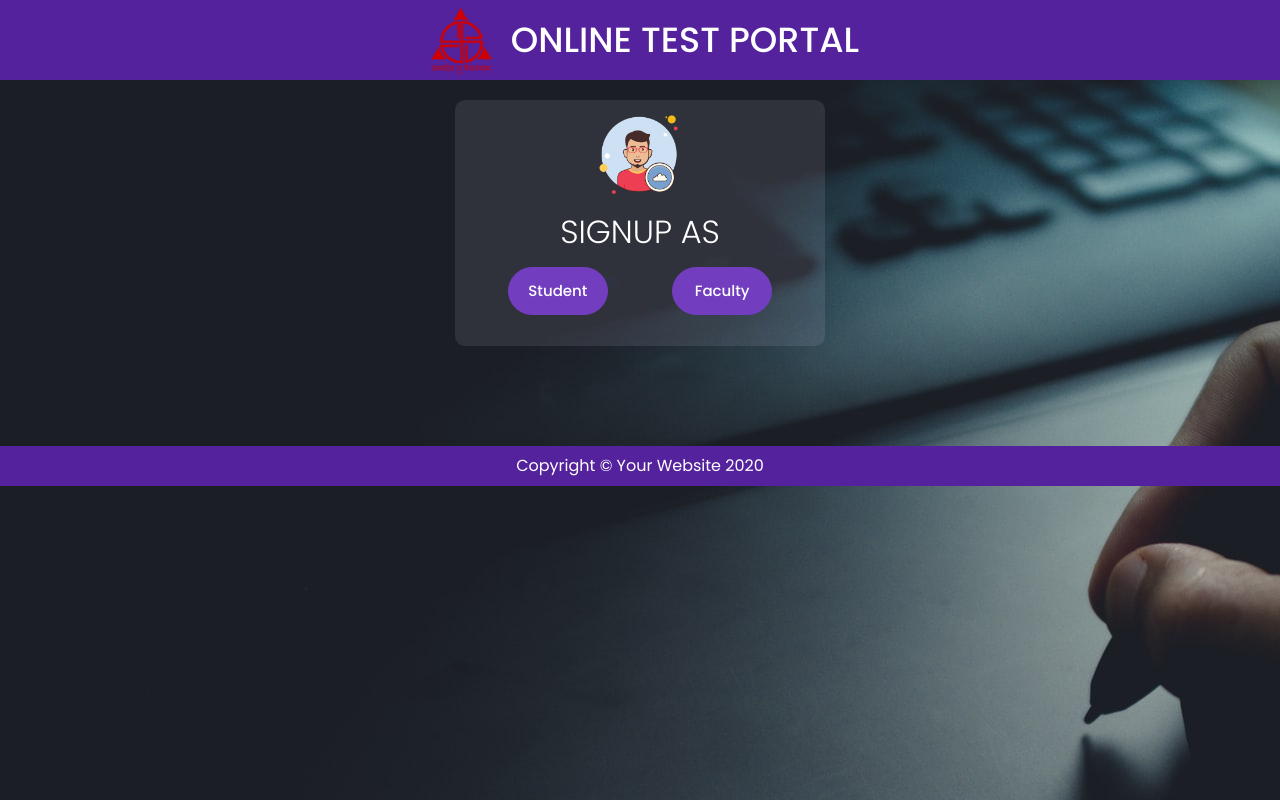
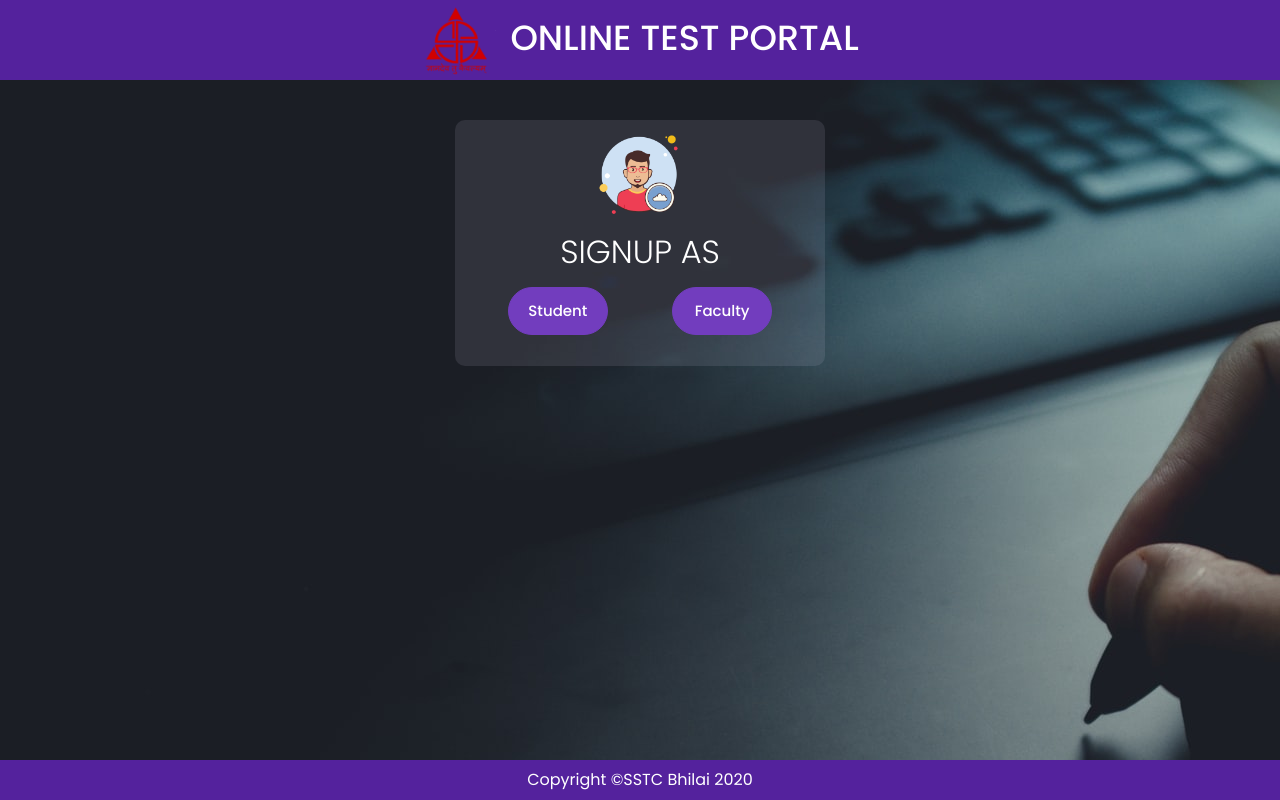
Before and after one commit to Pavan-Kumar122/SSTC_Online_Test_Portal, a Flask app: page /register in a window 1280 px wide. Run offline with Flask 2, Linux system fonts and the light colour scheme; some libraries are stand-ins or nearby versions.

Commit message:
Updated Both Areas.

```diff
--- a/app.py
+++ b/app.py
@@ -384,6 +384,12 @@ def logout():
 @app.route('/student/main', methods=['GET', 'POST'])
 @login_required
 def student_login():
+    if request.method == 'POST':
+        if request.form.get('hide') == '1':
+            s = request.form['stud_profile_name']
+            print(s)
+            return 'hello'
+        return 'got it'
     global time_limit, get_ques, paper, e, set_test_id, time, check
     get_ques = ""
     time_limit = ""
@@ -443,12 +449,16 @@ def showresult():
         print(get_ques)
     if request.method == 'POST':
         sub_ans = []
+        quesno = 0
+        correct = 0
+        wrong = 0
         for ques in get_ques:
             if request.form.get('objective') == 'objective':
                 obj_ans = Questions.query.filter_by(ques_id=request.form.get('id_' + str(ques.ques_id)))
                 user_ans = request.form.get('Obj_option_' + str(ques.ques_no))
                 get_test_id = ques.test_id
                 for result in obj_ans:
+                    quesno += 1
                     if result.obj_ans == user_ans:
                         correct += 1
                     else:
@@ -462,6 +472,8 @@ def showresult():
                                 date_posted=datetime.now(), test_given='Yes')
             db.session.add(obj_result)
             db.session.commit()
+            return render_template('student/redirect.html', attempt=str(correct + wrong), correct=correct,
+                                   marks=correct, outof=quesno)
         else:
             for i in range(0, len(sub_ans)):
                 if sub_ans[i] == "":
@@ -470,7 +482,7 @@ def showresult():
                                      attempted=sub_ans[i], date_posted=datetime.now(), test_given='Yes')
                 db.session.add(subj_result)
                 db.session.commit()
-    return render_template('student/redirect.html')
+            return redirect(url_for('student_login'))
 
 
 @app.route('/exam', methods=['GET', 'POST'])
@@ -486,10 +498,10 @@ def profile():
 
 
 @app.route('/stud_prof_up', methods=['POST'])
-def update_student():
-    image_file = url_for('static', filename='Profile_pics/' + current_user.image_file)
-    stud_name = request.form['csvtuRollNo']
-    return json.dumps(dict(status='col-1'))
+def stud_prof_up():
+    # image_file = url_for('static', filename='Profile_pics/' + current_user.image_file)
+    stud_name = request.form['stud_profile_name']
+    return json.dumps(dict(status='OK'))
 
 
 @app.route('/faculty/main', methods=['GET', 'POST'])
--- a/static/css/style.css
+++ b/static/css/style.css
@@ -3,21 +3,41 @@ body{
   font-family: 'Poppins', sans-serif;
   font-size: 16px;
   color: #ffffff;
+  height: 100vh;
+  margin: 0;
+  padding: 0;
+}
+.main{
+  padding: 0;
+  margin: 0;
+  height: 100vh;
+/* Use vh as a fallback for browsers that do not support Custom Properties */
+  /* height: calc(var(--vh, 1vh) * 100); */
 }
 .heading{
   font-size: 35px;
   font-weight: 500;
   background: #54229d;
   color:#fff;
+  height: 10%;
+  margin: 0 auto;
+  text-align: center;
 }
-.head{
-  margin-left: 5px;
-  margin-right: 5px;
+.head-image, .head-title{
+  margin: 0 5px;
 }
+
 .login-container{
-  height: auto;
+  min-height: 85%;
+  margin: 0 auto;
+
+}
+
+.login-wrapper{
   width: 100%;
-  margin-top: 20px;
+  margin: 0 auto;
+  padding-top: 40px;
+  padding-bottom: 40px;
 
 }
 .login-form{
@@ -92,8 +112,6 @@ body{
   border: white 2px solid;
   font-size: 18px;
   color:#fff;
-
-
 }
 
 .btn3{
@@ -104,7 +122,65 @@ body{
 
 .footer{
   background: #54229d;
-  margin-top:100px;
+  margin: 0 auto;
   color:#fff;
-  height: 40px;
+  height: 5%;
+  text-align: center;
+  line-height: 5vh;
 }
+
+@media screen and (max-width: 480px){
+
+   body, .main{
+    height: 100vh;
+    /* Use vh as a fallback for browsers that do not support Custom Properties */
+    height: calc(var(--vh, 1vh) * 100);
+   }
+   .head-image{
+     height: 10px;
+   }
+   .head-title{
+     font-size: 25px;
+   }
+   .login-form{
+     width: 350px;
+   }
+   .btn2{
+    margin-right: 20px;
+    margin-left: 20px;
+    width: 100px;
+  }
+
+}
+
+@media screen and (max-width: 425px){
+  .login-form{
+    width: 300px;
+  }
+  .head-title{
+    font-size: 24px;
+  }
+  .btn2{
+    margin-right: 15px;
+    margin-left: 15px;
+    width: 90px;
+  }
+
+}
+@media screen and (max-width: 380px){
+  .login-form{
+    width: 300px;
+  }
+  .head-title{
+    font-size: 20px;
+  }
+  .head-title, .head-image{
+    margin: auto 0;
+  }
+  .btn2{
+    margin-right: 5px;
+    margin-left: 5px;
+    width: 85px;
+  }
+
+}
--- a/templates/register.html
+++ b/templates/register.html
@@ -9,17 +9,30 @@
         integrity="sha384-ggOyR0iXCbMQv3Xipma34MD+dH/1fQ784/j6cY/iJTQUOhcWr7x9JvoRxT2MZw1T" crossorigin="anonymous">
     <link rel="stylesheet" href="/static/css/style.css">
     <script src="https://ajax.googleapis.com/ajax/libs/jquery/3.5.1/jquery.min.js"></script>
+    <title>SSTC Online Portal</title>
+    <script>
+        let vh = window.innerHeight;
+        document.documentElement.style.setProperty('--vh', `${vh}px`);
 
-    <title>SSTC Online Portal</title>
+        // We listen to the resize event
+        window.addEventListener('resize', () => {
+            // We execute the same script as before
+            let vh = window.innerHeight * 0.01;
+            document.documentElement.style.setProperty('--vh', `${vh}px`);
+        });
+    </script>
 </head>
+<body style="background-image: url('/static/assets/img/back.jpg'); ">
+    <div class="main">
 
-<body style="background-image: url('/static/assets/img/back.jpg') ">
-    <div class="d-flex justify-content-center align-items-center heading"><img src="/static/assets/img/logo/unnamed%20-%20Copy.png"
-            alt="" width="80px;" class="head">
-        <span class="head">ONLINE TEST PORTAL</span></div>
-    <div class="d-flex justify-content-center align-items-center login-container">
+        <div class="heading"><span class="head-img"><img
+                src="/static/assets/img/logo/sstc_logo.png" alt="" height="100%"></span>
+            <span class="head-title">ONLINE TEST PORTAL</span>
+        </div>
 
-        <form class="login-form text-center" method="POST" action="/registerData">
+        <div class="login-container">
+          <div class="login-wrapper">
+         <form class="login-form text-center" method="POST" action="/registerData">
             <input type="hidden" name="csrf_token" value="{{ csrf_token() }}"/>
             <img src="/static/assets/img/user.png" alt="userlogo" style="width: 100px;">
             <h2 class="mb-3 mt-2 font-weight-light text-uppercase">Signup As</h2>
@@ -35,13 +48,11 @@
             <div class="form-group" id="details"></div>
         </form>
     </div>
+    </div>
 
-    <div class="d-flex justify-content-center align-items-center footer">
-        Copyright &copy; Your Website 2020</div>
-
-
-
-
+    <div class="footer">
+        Copyright &copy;SSTC Bhilai 2020</div>
+    </div>
     <!-- Bootstrap core JS-->
     <script src="https://cdnjs.cloudflare.com/ajax/libs/jquery/3.5.1/jquery.min.js"></script>
     <script src="https://stackpath.bootstrapcdn.com/bootstrap/4.5.0/js/bootstrap.bundle.min.js"></script>
```
Also changed, not shown: templates/forget_password.html (+16 -10 lines), templates/index.html (+32 -14 lines), templates/new_password.html (+10 -7 lines), templates/student/profile_new.html (+6 -7 lines), templates/student/redirect.html (+10 -10 lines), templates/student/student_login.html (+4 -6 lines), data.db, static/assets/img/logo/sstc_logo.png (renamed from static/assets/img/logo/unnamed - Copy.png).
